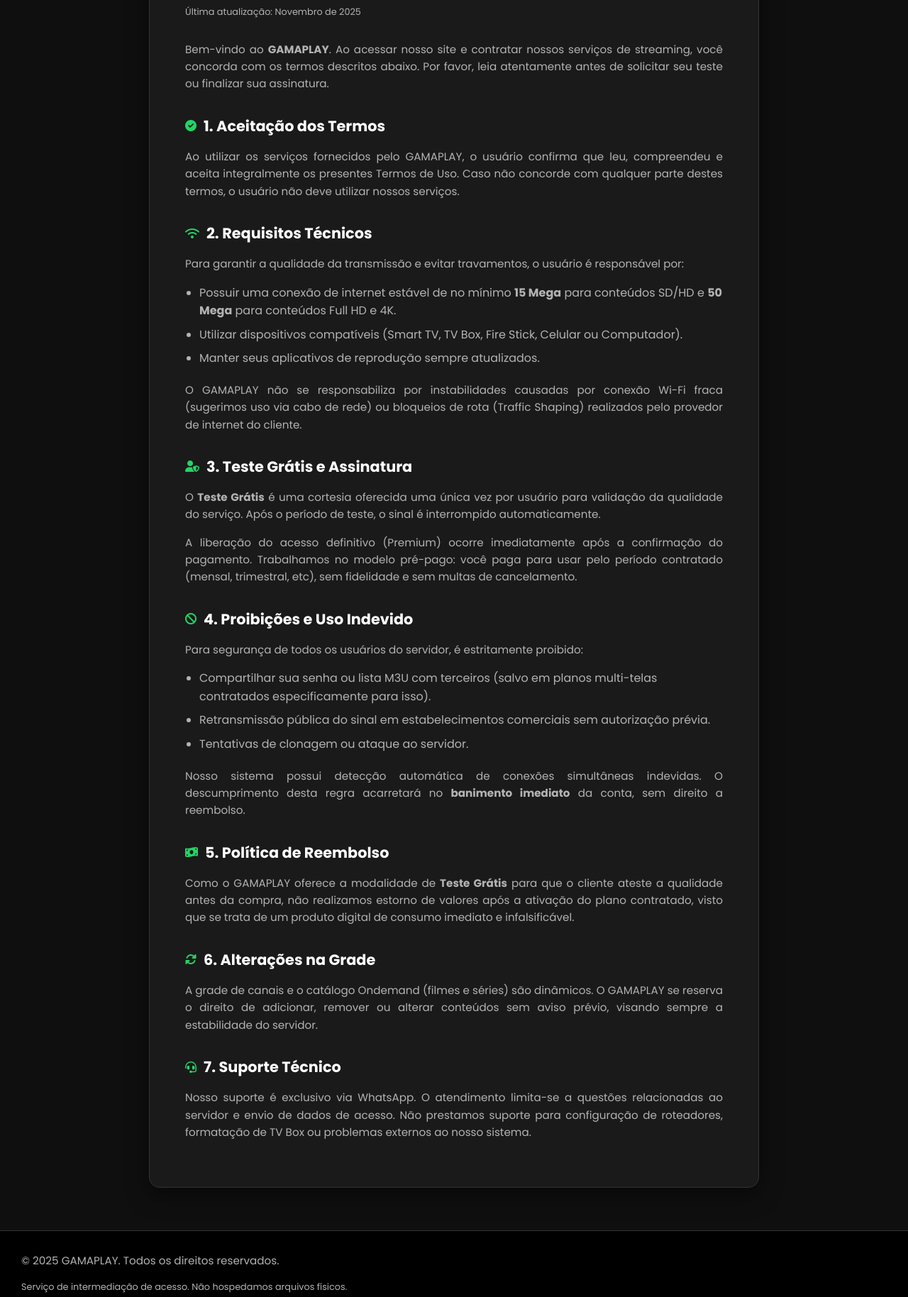
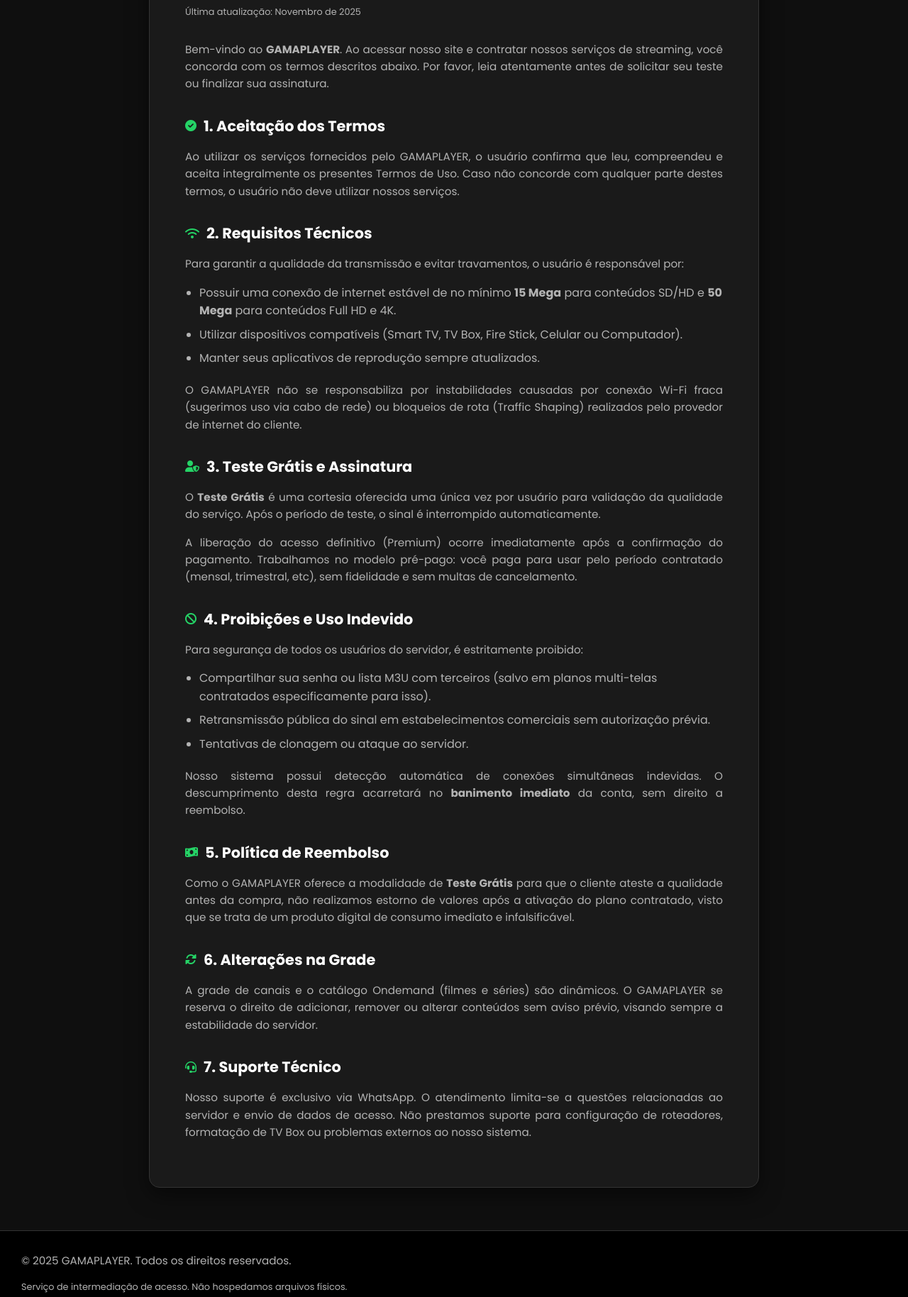
Before and after one commit to gamaplaytv/meu-site, a plain HTML site: page termos.html in a window 1280 px wide. Shown: the part 252-2080 px from the top of the page at 71% size. Drawn offline with Linux system fonts and the light colour scheme.

Commit message:
Update termos.html

```diff
--- a/termos.html
+++ b/termos.html
@@ -3,13 +3,13 @@
 <head>
     <meta charset="UTF-8">
     <meta name="viewport" content="width=device-width, initial-scale=1.0">
-    <title>Termos de Uso | GAMAPLAY</title>
+    <title>Termos de Uso | GAMAPLAYER</title>
 
     <link href="https://fonts.googleapis.com/css2?family=Poppins:wght@300;400;600;700&display=swap" rel="stylesheet">
     <link rel="stylesheet" href="https://cdnjs.cloudflare.com/ajax/libs/font-awesome/6.0.0/css/all.min.css">
 
     <style>
-        /* --- ESTILO PADRÃO GAMAPLAY --- */
+        /* --- ESTILO PADRÃO GAMAPLAYER --- */
         :root {
             --bg-dark: #0f0f0f;
             --bg-card: #1a1a1a;
@@ -146,10 +146,10 @@
             <h1>Termos de Uso e Condições</h1>
             <span class="last-update">Última atualização: Novembro de 2025</span>
 
-            <p>Bem-vindo ao <strong>GAMAPLAY</strong>. Ao acessar nosso site e contratar nossos serviços de streaming, você concorda com os termos descritos abaixo. Por favor, leia atentamente antes de solicitar seu teste ou finalizar sua assinatura.</p>
+            <p>Bem-vindo ao <strong>GAMAPLAYER</strong>. Ao acessar nosso site e contratar nossos serviços de streaming, você concorda com os termos descritos abaixo. Por favor, leia atentamente antes de solicitar seu teste ou finalizar sua assinatura.</p>
 
             <h3><i class="fas fa-check-circle"></i> 1. Aceitação dos Termos</h3>
-            <p>Ao utilizar os serviços fornecidos pelo GAMAPLAY, o usuário confirma que leu, compreendeu e aceita integralmente os presentes Termos de Uso. Caso não concorde com qualquer parte destes termos, o usuário não deve utilizar nossos serviços.</p>
+            <p>Ao utilizar os serviços fornecidos pelo GAMAPLAYER, o usuário confirma que leu, compreendeu e aceita integralmente os presentes Termos de Uso. Caso não concorde com qualquer parte destes termos, o usuário não deve utilizar nossos serviços.</p>
 
             <h3><i class="fas fa-wifi"></i> 2. Requisitos Técnicos</h3>
             <p>Para garantir a qualidade da transmissão e evitar travamentos, o usuário é responsável por:</p>
@@ -158,7 +158,7 @@
                 <li>Utilizar dispositivos compatíveis (Smart TV, TV Box, Fire Stick, Celular ou Computador).</li>
                 <li>Manter seus aplicativos de reprodução sempre atualizados.</li>
             </ul>
-            <p>O GAMAPLAY não se responsabiliza por instabilidades causadas por conexão Wi-Fi fraca (sugerimos uso via cabo de rede) ou bloqueios de rota (Traffic Shaping) realizados pelo provedor de internet do cliente.</p>
+            <p>O GAMAPLAYER não se responsabiliza por instabilidades causadas por conexão Wi-Fi fraca (sugerimos uso via cabo de rede) ou bloqueios de rota (Traffic Shaping) realizados pelo provedor de internet do cliente.</p>
 
             <h3><i class="fas fa-user-shield"></i> 3. Teste Grátis e Assinatura</h3>
             <p>O <strong>Teste Grátis</strong> é uma cortesia oferecida uma única vez por usuário para validação da qualidade do serviço. Após o período de teste, o sinal é interrompido automaticamente.</p>
@@ -174,10 +174,10 @@
             <p>Nosso sistema possui detecção automática de conexões simultâneas indevidas. O descumprimento desta regra acarretará no <strong>banimento imediato</strong> da conta, sem direito a reembolso.</p>
 
             <h3><i class="fas fa-money-bill-wave"></i> 5. Política de Reembolso</h3>
-            <p>Como o GAMAPLAY oferece a modalidade de <strong>Teste Grátis</strong> para que o cliente ateste a qualidade antes da compra, não realizamos estorno de valores após a ativação do plano contratado, visto que se trata de um produto digital de consumo imediato e infalsificável.</p>
+            <p>Como o GAMAPLAYER oferece a modalidade de <strong>Teste Grátis</strong> para que o cliente ateste a qualidade antes da compra, não realizamos estorno de valores após a ativação do plano contratado, visto que se trata de um produto digital de consumo imediato e infalsificável.</p>
 
             <h3><i class="fas fa-sync-alt"></i> 6. Alterações na Grade</h3>
-            <p>A grade de canais e o catálogo Ondemand (filmes e séries) são dinâmicos. O GAMAPLAY se reserva o direito de adicionar, remover ou alterar conteúdos sem aviso prévio, visando sempre a estabilidade do servidor.</p>
+            <p>A grade de canais e o catálogo Ondemand (filmes e séries) são dinâmicos. O GAMAPLAYER se reserva o direito de adicionar, remover ou alterar conteúdos sem aviso prévio, visando sempre a estabilidade do servidor.</p>
 
             <h3><i class="fas fa-headset"></i> 7. Suporte Técnico</h3>
             <p>Nosso suporte é exclusivo via WhatsApp. O atendimento limita-se a questões relacionadas ao servidor e envio de dados de acesso. Não prestamos suporte para configuração de roteadores, formatação de TV Box ou problemas externos ao nosso sistema.</p>
@@ -185,9 +185,10 @@
     </div>
 
     <footer>
-        <p>&copy; 2025 GAMAPLAY. Todos os direitos reservados.</p>
+        <p>&copy; 2025 GAMAPLAYER. Todos os direitos reservados.</p>
         <p style="margin-top:10px; font-size:0.8rem;">Serviço de intermediação de acesso. Não hospedamos arquivos físicos.</p>
     </footer>
 
 </body>
+
 </html>
```
